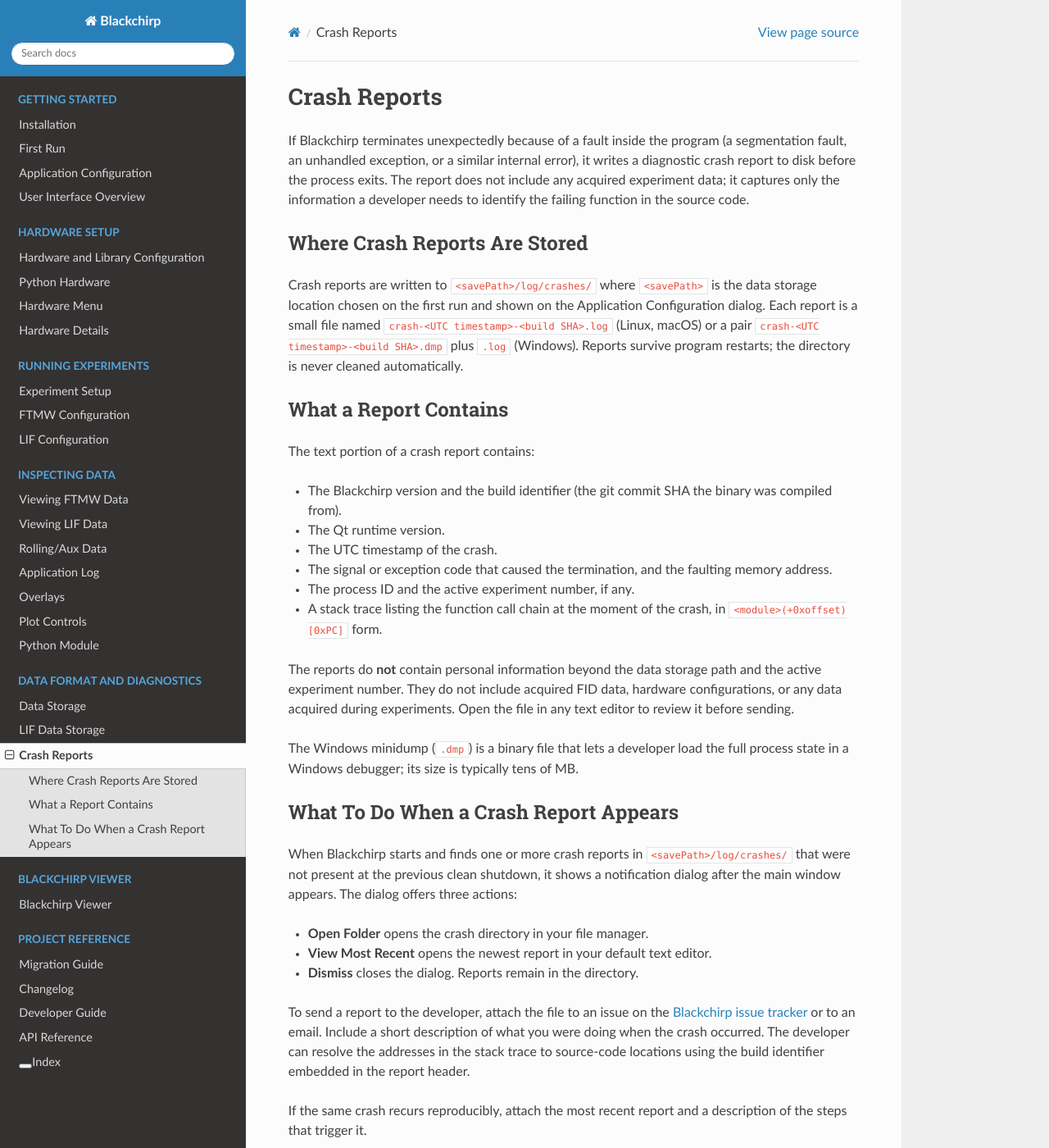
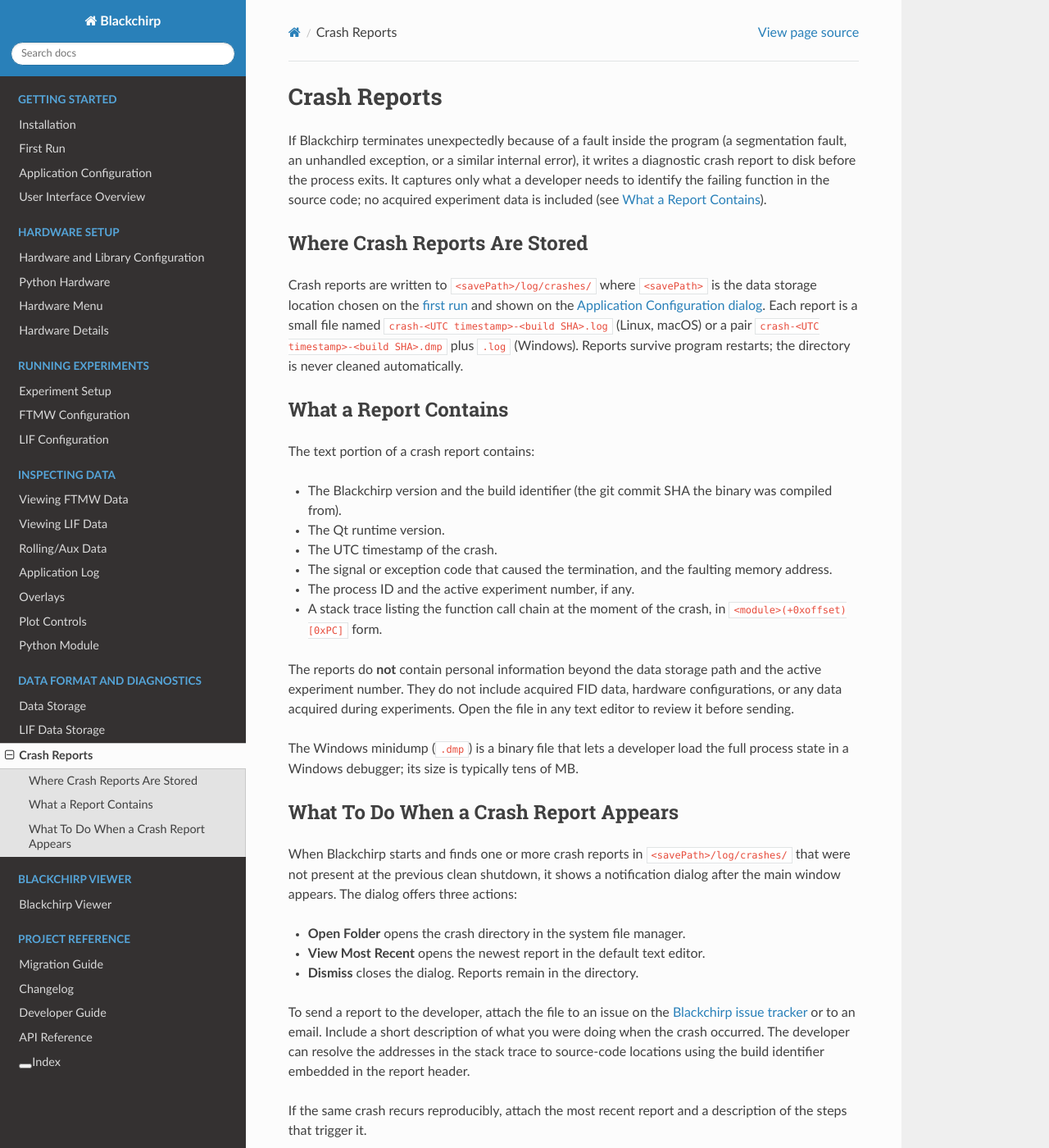
Before and after one commit to kncrabtree/blackchirp, a Sphinx documentation site: the page built from doc/source/user_guide/crash_reports.rst, in a window 1280 px wide and 1400 px high. Shown: the whole window at 82% size. Built offline with Sphinx 7.4.7 and the Read the Docs theme 3.1.0, drawn with Linux system fonts in a browser that asks for light colours.

Commit message:
Tidy the Python-module and crash-reports guides
python: drop a design-rationale aside from the dependency note; the
page is otherwise a hub for the auto-generated class docs.

crash_reports: add :ref: cross-links to the data-path and
application-configuration sections, fold the duplicated
no-experiment-data assurance into a forward-pointer, and make two
file-manager/editor mentions impersonal.

Co-Authored-By: Claude Opus 4.7 (1M context) <noreply@anthropic.com>

```diff
--- a/doc/source/python.rst
+++ b/doc/source/python.rst
@@ -20,9 +20,8 @@ is published on the `Python Package Index
 
     pip install blackchirp
 
-The package depends only on numpy, scipy, and pandas; matplotlib and
-other plotting libraries are intentionally excluded so that downstream
-analysis pipelines can pick their own visualization stack.
+The package depends only on numpy, scipy, and pandas and bundles no
+plotting library, leaving visualization to the downstream pipeline.
 
 Five top-level classes are exported from the package root —
 :class:`~blackchirp.BCExperiment`, :class:`~blackchirp.BCFTMW`,
--- a/doc/source/user_guide/crash_reports.rst
+++ b/doc/source/user_guide/crash_reports.rst
@@ -11,16 +11,17 @@ Crash Reports
 If Blackchirp terminates unexpectedly because of a fault inside the
 program (a segmentation fault, an unhandled exception, or a similar
 internal error), it writes a diagnostic crash report to disk before the
-process exits. The report does not include any acquired experiment
-data; it captures only the information a developer needs to identify
-the failing function in the source code.
+process exits. It captures only what a developer needs to identify the
+failing function in the source code; no acquired experiment data is
+included (see `What a Report Contains`_).
 
 Where Crash Reports Are Stored
 ------------------------------
 
 Crash reports are written to ``<savePath>/log/crashes/`` where
-``<savePath>`` is the data storage location chosen on the first run
-and shown on the Application Configuration dialog. Each report is a
+``<savePath>`` is the data storage location chosen on the
+:ref:`first run <first-run-data-path>` and shown on the
+:ref:`Application Configuration dialog <application-config>`. Each report is a
 small file named ``crash-<UTC timestamp>-<build SHA>.log`` (Linux,
 macOS) or a pair ``crash-<UTC timestamp>-<build SHA>.dmp`` plus
 ``.log`` (Windows). Reports survive program restarts; the directory
@@ -59,8 +60,8 @@ When Blackchirp starts and finds one or more crash reports in
 clean shutdown, it shows a notification dialog after the main window
 appears. The dialog offers three actions:
 
-* **Open Folder** opens the crash directory in your file manager.
-* **View Most Recent** opens the newest report in your default text
+* **Open Folder** opens the crash directory in the system file manager.
+* **View Most Recent** opens the newest report in the default text
   editor.
 * **Dismiss** closes the dialog. Reports remain in the directory.
 
```
Also changed, not shown: dev-docs/user-guide-cleanup.md (+7 -8 lines).
